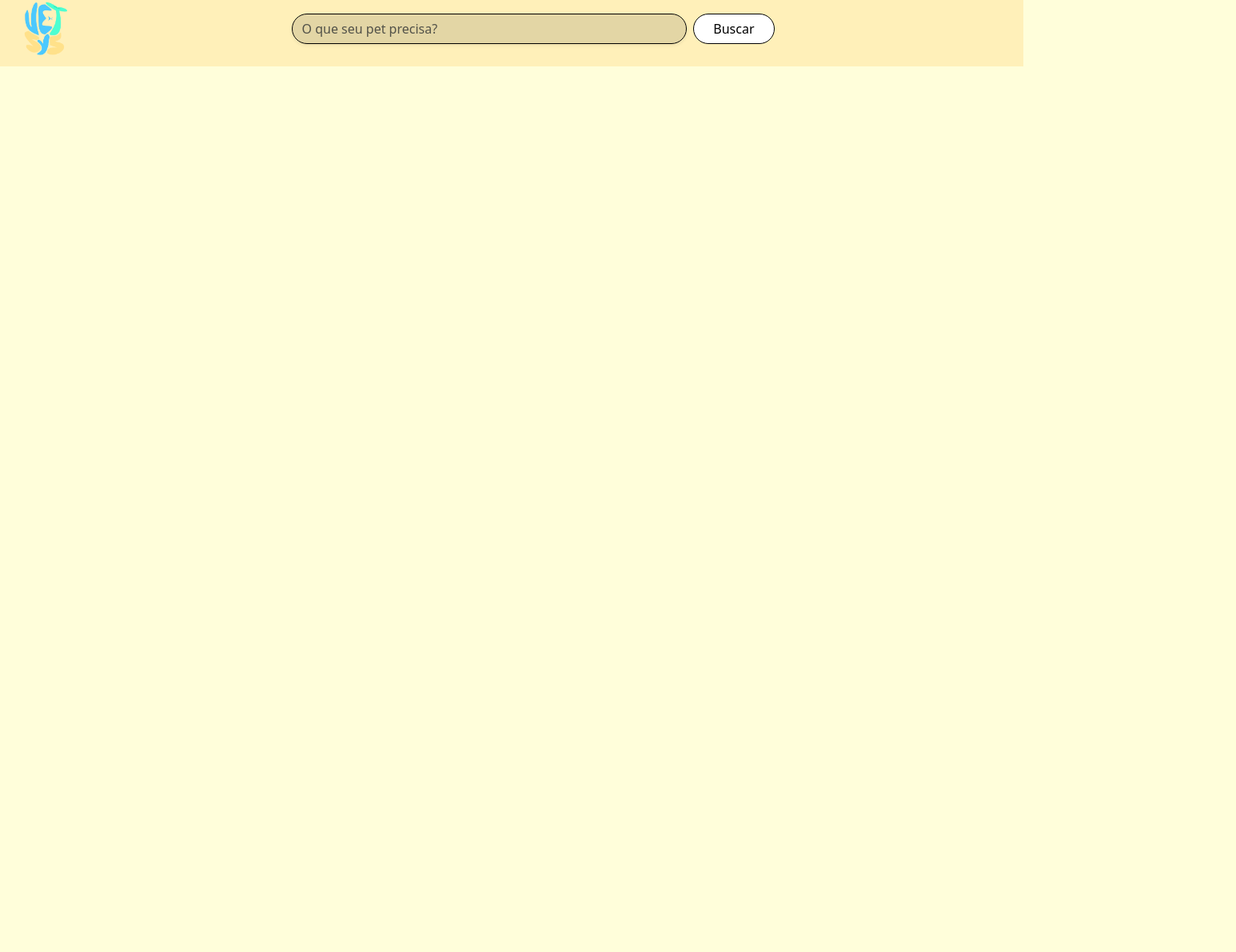
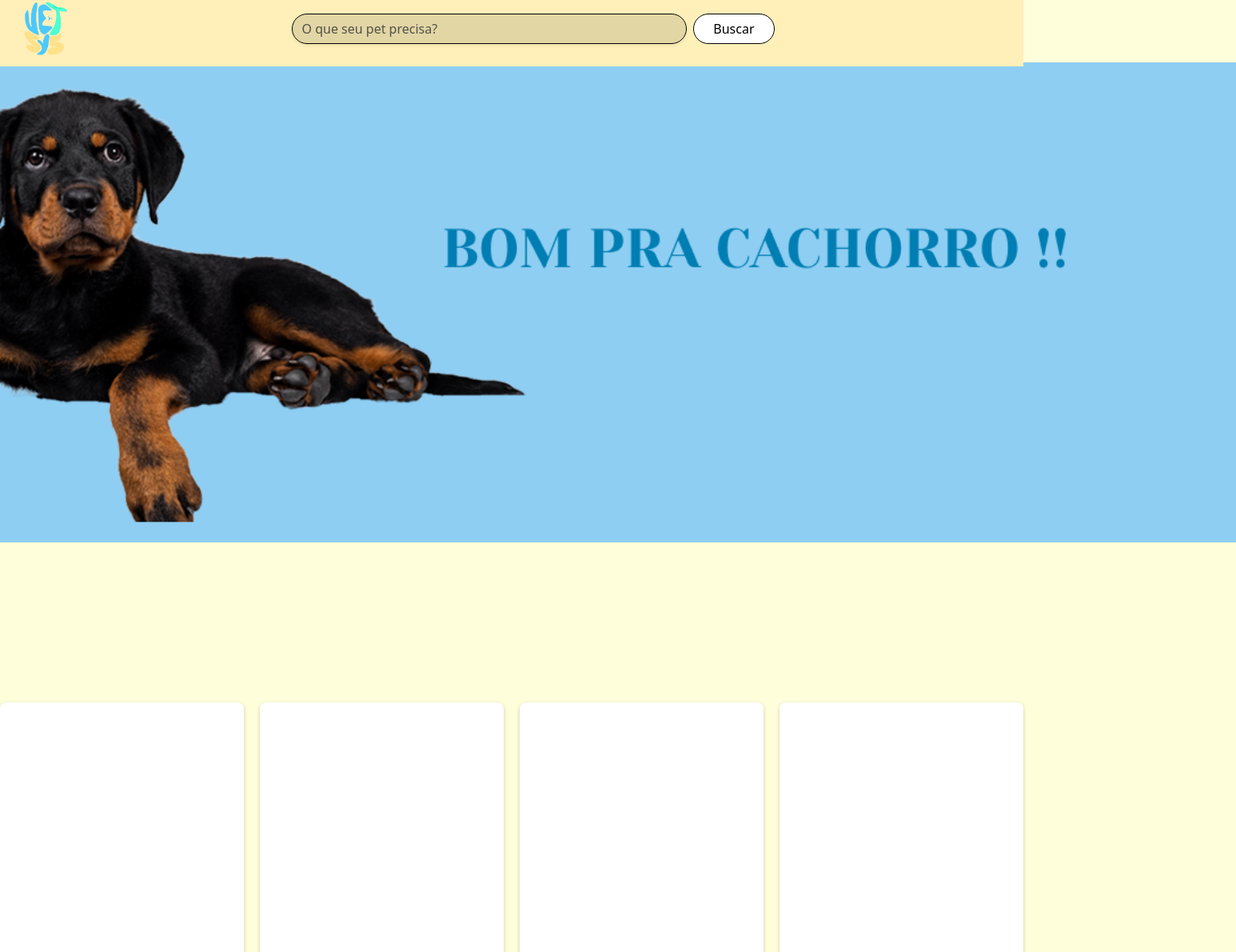
Before and after one commit to eloasenai/vetsys2, a React (Vite) app: page /cachorro in a window 1280 px wide. Shown: the part 12-1202 px from the top of the page at 80% size, 1546 px wide, since content can reach past the window. Before the commit the page ends 800 px from the top, so only its background shows below. Built offline with nearby package versions, Linux system fonts and the light colour scheme.

Commit message:
iniciando pagina cachorro

```diff
--- a/src/pages/Cachorro.jsx
+++ b/src/pages/Cachorro.jsx
@@ -1,6 +1,6 @@
 import React, { useState } from "react";
 
-const Cachorro= () => {
+const Cachorro = () => {
   const [searchTerm, setSearchTerm] = useState("");
 
   const handleSearch = (e) => {
@@ -62,7 +62,50 @@ const Cachorro= () => {
         </div>
       </nav>
 
-      </>
-  )}
+      {/* Imagem principal */}
+      <div
+        style={{
+          display: "flex",
+          justifyContent: "center",
+          alignItems: "center",
+          marginTop: "90px",
+        }}
+      >
+        <img
+          src="src/assets/img/Catioro.img/imagem.png"
+          alt="Imagem Cachorro"
+          style={{
+            width: "2037px",
+            maxWidth: "9700px",
+            height: "600px",
+          }}
+        />
+      </div>
 
-      export default Cachorro;
+      {/* Quadrados brancos centralizados */}
+      <div
+        style={{
+          display: "flex",
+          justifyContent: "center",
+          gap: "20px",
+          marginTop: "200px",
+        }}
+      >
+        {[1, 2, 3, 4,].map((item) => (
+          <div
+            key={item}
+            style={{
+              width: "320px",
+              height: "320px",
+              backgroundColor: "white",
+              boxShadow: "0 2px 5px rgba(0,0,0,0.2)",
+              borderRadius: "8px",
+            }}
+          ></div>
+        ))}
+      </div>
+    </>
+  );
+};
+
+export default Cachorro;
```
